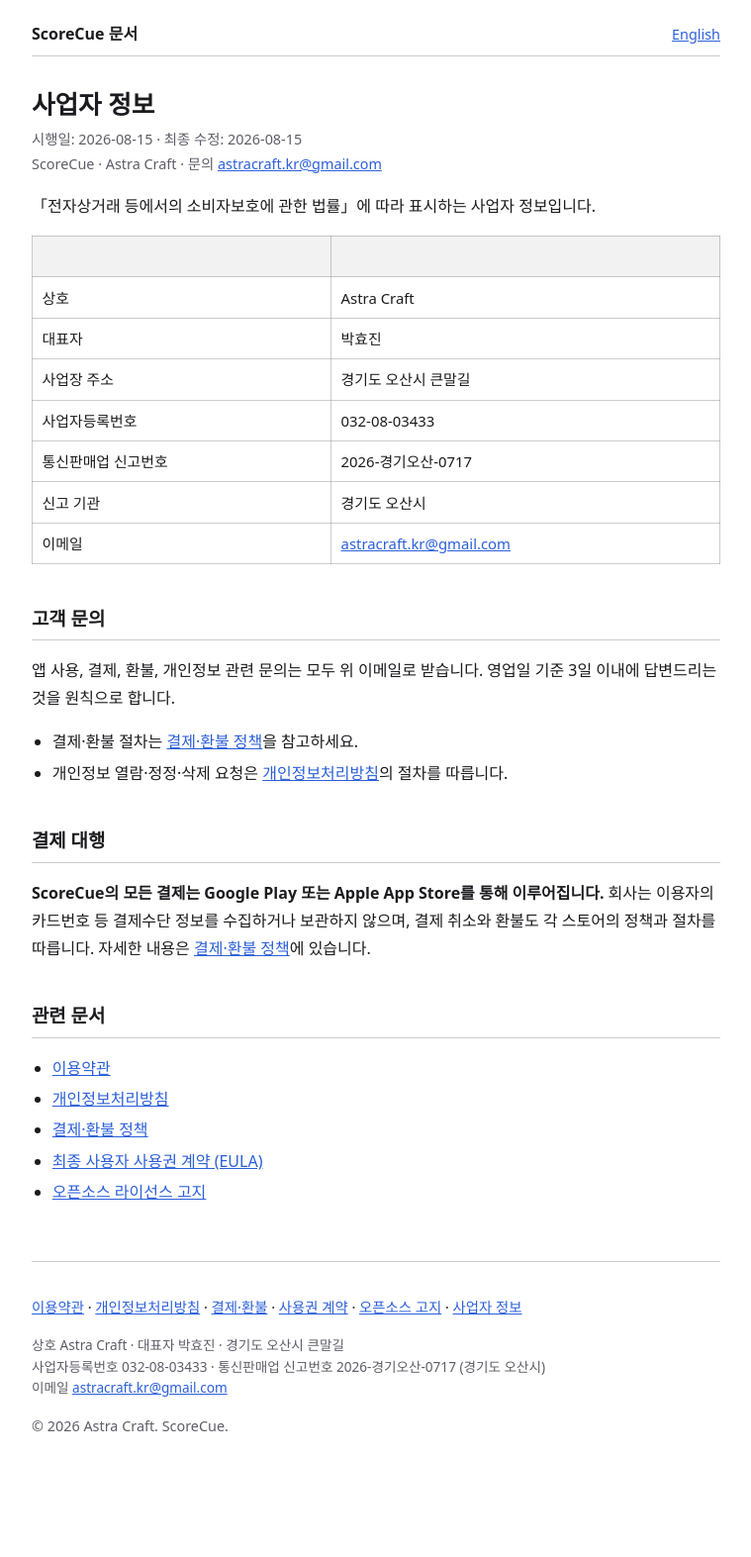
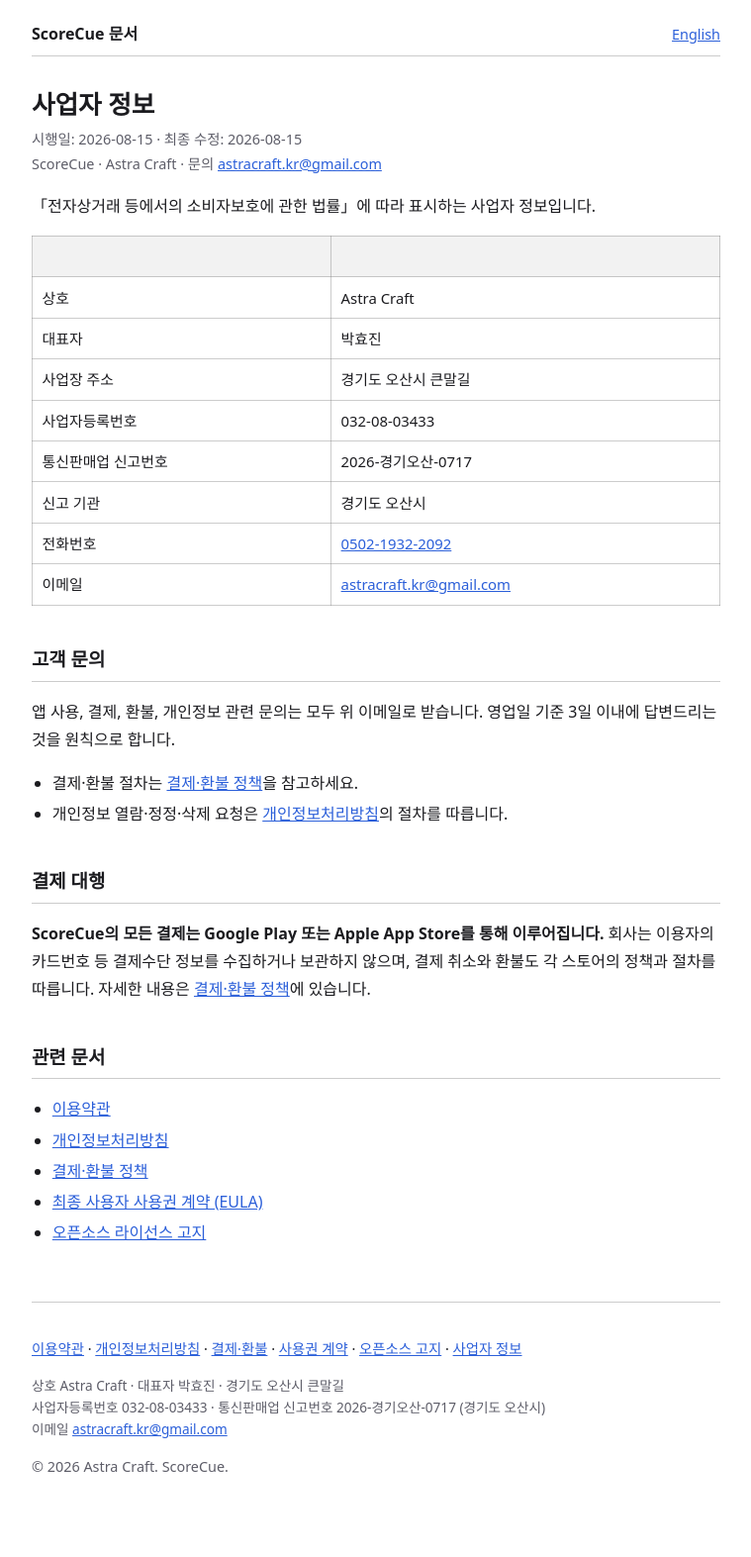
Before and after one commit to astracraftkr/ScoreCueDoc, a Jekyll site: the page built from ko/business.md, in a window 1280 px wide. Shown: the whole page at 99% size, without its empty margins (260-1019 px from the left). Built offline with Jekyll 4.4.1, drawn with Linux system fonts in a browser that asks for light colours; before the commit the page ends 1531 px from its top, so only the background shows below that.

Commit message:
docs: 사업자 정보에 전화번호 추가 (0502-1932-2092)
전자상거래법 표시 항목이자 Play Console 한국 계정 필수 정보다. 그동안 번호가
없어 비워 두었다(2026-08-15 에 개인 휴대폰 번호를 지우고 보류).

tel: 링크는 국제 형식(+8250219322092) — 앞의 0 을 빼야 해외에서 연결된다.

Co-Authored-By: Claude Opus 5 <noreply@anthropic.com>

```diff
--- a/ko/business.md
+++ b/ko/business.md
@@ -18,6 +18,7 @@ alt: /en/business/
 | 사업자등록번호 | 032-08-03433 |
 | 통신판매업 신고번호 | 2026-경기오산-0717 |
 | 신고 기관 | 경기도 오산시 |
+| 전화번호 | <a href="tel:+8250219322092">0502-1932-2092</a> |
 | 이메일 | <a href="mailto:astracraft.kr@gmail.com">astracraft.kr@gmail.com</a> |
 
 ## 고객 문의
```
Also changed, not shown: en/business.md (+1 -0 lines).
